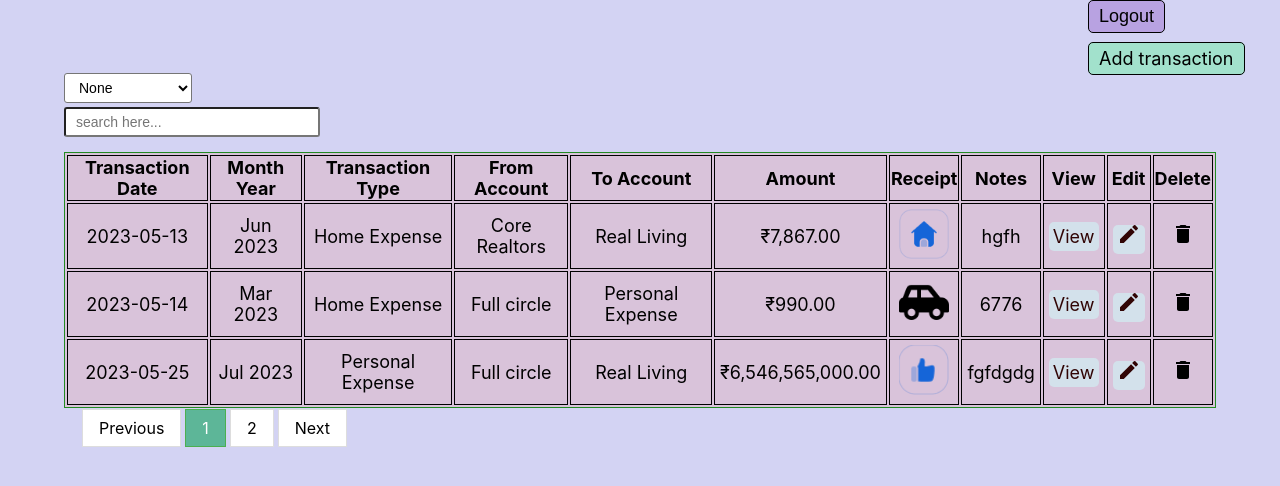
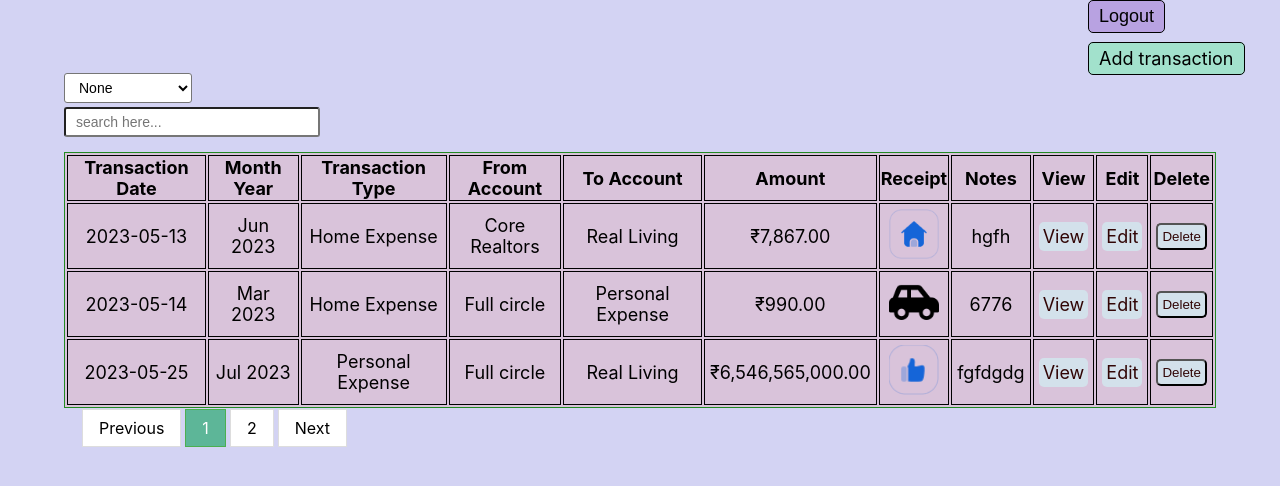
Before and after one commit to Priyaparmar5/priyaparmar_finance-tracker, a React (Create React App) app: page /ViewData in a window 1280 px wide. Shown: the top 486 px of the page. Built offline with nearby package versions, Linux system fonts and the light colour scheme; sample sign-in values are in the browser's storage.

Commit message:
bug solved in delete

```diff
--- a/package.json
+++ b/package.json
@@ -9,6 +9,7 @@
     "@testing-library/user-event": "^13.5.0",
     "react": "^18.2.0",
     "react-dom": "^18.2.0",
+    "react-error-boundary": "^4.0.4",
     "react-hook-form": "^7.43.9",
     "react-redux": "^8.0.5",
     "react-router-dom": "^6.10.0",
--- a/src/components/Table.js
+++ b/src/components/Table.js
@@ -1,17 +1,16 @@
 import React, { useState, useEffect } from "react";
 import "../App.css";
 import { Link, Outlet, json, useNavigate, useParams } from "react-router-dom";
-import DeleteIcon from "@mui/icons-material/Delete";
-import EditIcon from "@mui/icons-material/Edit";
 import Pagination from "./Pagination";
 import Search from "./Search";
 import { useGlobalContext } from "../context/TransactionContext";
 
 function Table(props) {
   const tabledData = props.tableRecords;
+  const handleDelete = props.handleDelete;
   //const tabledData = props.tableRecords;
 
-  const { transactionData, setTransactionData } = useGlobalContext(tabledData);
+  const { transactionData, setTransactionData } = useGlobalContext();
 
   const [state, setState] = useState({
     transactionDate: "",
@@ -33,6 +32,7 @@ function Table(props) {
   const recordsPerPage = 3;
   const lastIndex = currentPage * recordsPerPage;
   const firstIndex = lastIndex - recordsPerPage;
+  const [grpVal,setGrpVal] = useState("");
 
   const records = [...myLocalStorageData].slice(firstIndex, lastIndex);
   //const groupData = [...groupData].slice(firstIndex, lastIndex);
@@ -64,44 +64,34 @@ function Table(props) {
   console.log(records, "records");
 
 
-  const handleDelete = (outIndex) => {
-    console.log(transactionData,"ttttt");
-    console.log(outIndex,"tttttn");
-    let val = myLocalStorageData.filter((data, inIndex) => {
-      if (outIndex !== inIndex) {
-        console.log(outIndex, "out");
-        console.log(inIndex, "in");
-        console.log(data, "data");
+  // const handleDelete = (outIndex) => {
+  //   console.log(transactionData,"ttttt");
+  //   console.log(outIndex,"tttttn");
+  //   let val = myLocalStorageData.filter((data, inIndex) => {
+  //     if (outIndex !== inIndex) {
+  //       console.log(outIndex, "out");
+  //       console.log(inIndex, "in");
+  //       console.log(data, "data");
 
-        return data;
-      }
-    });
+  //       return data;
+  //     }
+  //   });
 
-    setMyLocalStorageData(val);
-    console.log(val,"vallll");
-    //localStorage.setItem("key", JSON.stringify(val));
-  };
+  //   setMyLocalStorageData(val);
+  //   console.log(val,"vallll");
+  //   //localStorage.setItem("key", JSON.stringify(val));
+  // };
 
-  // const sortingMonth = (col) => {
-  //   if (col === "monthYear") {
-  //     const sortedData = [...myLocalStorageData];
 
-  //     sortedData.sort((a, b) => {
-  //       const dateA = new Date(a["monthYear"]);
-  //       const dateB = new Date(b["monthYear"]);
-  //       if (dateA < dateB) {
-  //         return order === "asc" ? -1 : 1;
-  //       }
-  //       if (dateA > dateB) {
-  //         return order === "asc" ? 1 : -1;
-  //       }
-  //       return 0;
-  //     });
-
-  //     //setMyLocalStorageData(sortedData);
-  //     //setOrder("DSC");
-  //   }
-  // };
+//   const handleDelete = (id) => {
+//     // differ();
+//     console.log(id,">");
+//     const cloneDelete = [...myLocalStorageData];
+//     const deletedData = cloneDelete.filter((value) => parseInt(value.id) !== parseInt(id));
+//     console.log(deletedData, ">>>>>>>>");
+//     setMyLocalStorageData(deletedData);
+//     // setCurrentPage(1);
+// };
 
   const sorting = (col) => {
     setCurrentPage(1);
@@ -204,11 +194,11 @@ function Table(props) {
               <td>
                 {" "}
                 <Link to={`/add/${item.id}`} className="post">
-                  <EditIcon></EditIcon>
+                  Edit
                 </Link>
               </td>
               <td>
-                <DeleteIcon onClick={() => handleDelete(item.id)}></DeleteIcon>
+                <button   className="post" onClick={() => handleDelete(item.id)}>Delete</button>
               </td>
             </tr>
           ))}
--- a/src/components/ViewData.js
+++ b/src/components/ViewData.js
@@ -19,6 +19,7 @@ function ViewData() {
   //const groupData = [...groupData].slice(firstIndex, lastIndex);
 
   const page = Math.ceil(myLocalStorageData.length / recordsPerPage);
+  const [grpVal,setGrpVal] = useState("");
 
   const {transactionData,setTransactionData} = useGlobalContext();
 
@@ -27,6 +28,10 @@ function ViewData() {
 
     navigate("/public/login");
   };
+
+  useEffect(() => {
+    setTransactionData(transactionData);
+}, [transactionData]);
 
   // const handleDelete = (outIndex) => {
   //   console.log(transactionData,"ttttt");
@@ -45,33 +50,47 @@ function ViewData() {
   //   console.log(val,"vallll");
   //   //localStorage.setItem("key", JSON.stringify(val));
   // };
+
+//   useEffect(() => {
+//     handleGroupChange(grpVal)
+// }, []);
+
   const {id} = useParams();
 
   const handleDelete = (id) => {
     let updatedData = [];
     if (id) {
-      if (!myLocalStorageData) {
-        updatedData = transactionData.filter(obj => obj != id);
+
+      console.log(id,">");
+//     const deleteData = [...myLocalStorageData];
+//     const deletedData = deleteData.filter((value) => parseInt(value.id) !== parseInt(id));
+//     console.log(deletedData, ">>>>>>>>");
+//     setMyLocalStorageData(deletedData);
+      if (myLocalStorageData) {
+        const deleteData = [...transactionData];
+        console.log(deleteData,"deleteDddd");
+        updatedData = deleteData.filter((obj) => parseInt(obj.id) !== parseInt(id));
+        console.log(updatedData, ">>>>>>>>");
         setTransactionData(updatedData);
       }
       else {
         Object.keys(groupData).forEach((groupCol) => {
           updatedData = updatedData.concat(
-            groupData[groupCol] = groupData[groupCol].filter((item) => item.id != id)
+            groupData[groupCol] = groupData[groupCol].filter((item) => item.id !== id)
           )
         });
         setGroupData((prevGrpData) => {
           const newGrpId = {};
           Object.keys(prevGrpData).forEach((groupCol) => {
-            newGrpId[groupCol] = prevGrpData[groupCol].filter((item) => item.id != id)
+            newGrpId[groupCol] = prevGrpData[groupCol].filter((item) => item.id !== id)
           });
           return newGrpId;
         });
-        setMyLocalStorageData(updatedData);
+        setGroupData(updatedData);
       }
     }
     else {
-      updatedData = [...myLocalStorageData]
+      updatedData = [...groupData]
     }
     setTransactionData(updatedData)
   }
@@ -85,7 +104,8 @@ function ViewData() {
     console.log(val, "valll");
     const arr = [...localData];
     console.log(arr, "arrrr");
-
+    if(e.target){
+      setGrpVal(e.target.value)
     if (val) {
       arr.forEach((item) => {
         const result = item[val];
@@ -99,6 +119,20 @@ function ViewData() {
     } else {
       setGroupData([]);
     }
+  }
+  else{
+    if(e){
+      arr.forEach((item) => {
+        const result = item[e];
+        console.log(result, "grpatataaaaa");
+        resultdata[result] = resultdata[result] ?? [];
+        resultdata[result].push(item);
+        //resultdata = item[val]
+        console.log(resultdata[result], "grpresulttt");
+      });
+      setGroupData(resultdata);
+    }
+  }
     console.log(resultdata, "resulttttt");
   };
 
@@ -133,7 +167,7 @@ function ViewData() {
 
             {groupData.length === 0 ? (
               <>
-                <Table tableRecords={localData} handleDelete={handleDelete}  />
+                <Table tableRecords={localData}  handleDelete={handleDelete}/>
                 <br></br>
               </>
             ) : (
@@ -142,7 +176,7 @@ function ViewData() {
                   {data !== "undefined" ? (
                     <>
                       <h3> Group by: {data}</h3>
-                      <Table tableRecords={groupData[data]} handleDelete={handleDelete}/>
+                      <Table tableRecords={groupData[data]}  handleDelete={handleDelete} />
                     </>
                   ) : null}
                 </>
--- a/src/index.js
+++ b/src/index.js
@@ -1,46 +1,26 @@
-import React from 'react';
-import ReactDOM from 'react-dom/client';
+import React from "react";
+import ReactDOM from "react-dom/client";
 import { BrowserRouter, Routes, Route } from "react-router-dom";
-import './index.css';
+import "./index.css";
 
-import Unauth from './Services/Unauth'
-import ProtectedRoutes from './Services/ProtectedRoutes';
-import {TransactionContext} from "../src/context/TransactionContext"
+import Unauth from "./Services/Unauth";
+import ProtectedRoutes from "./Services/ProtectedRoutes";
+import { TransactionContext } from "../src/context/TransactionContext";
 //import EditTransaction from './components/EditTransaction';
 
+export default function App() {
+  return (
+    <TransactionContext>
+      <BrowserRouter>
+        <Routes>
+          <Route path="/public/*" element={<Unauth />} />
 
-export default function App()
-{
-  return(
-    <TransactionContext>
-    <BrowserRouter>
-    <Routes>
-    <Route path="/public/*" element={<Unauth/>} />
-
-
-    {/* <Route path="/login" element={<Login />}/>
-    <Route path="/registration" element={<Registration />}/> */}
-
-    <Route path='*' element={<ProtectedRoutes/>} />
-
-        {/* <Route path="/" element={<Home />}/>
-        <Route path="/add" element={<TransactionForm />}/>
-        <Route path='/add/:id' element={<TransactionForm />}/>
-        <Route path="/search" element={<Search />}/>
-        <Route path="/ViewData" element={<ViewData />}/>
-        <Route path="/transaction/viewDetail" element={<ViewDetail />}/>
-        <Route path="/page?" element={<Pagination />}/> */}
-
-    {/* <Route path="/transaction/edit" element={<EditTransaction />}/> */}
-
-    </Routes>
-    </BrowserRouter>
+          <Route path="*" element={<ProtectedRoutes />} />
+        </Routes>
+      </BrowserRouter>
     </TransactionContext>
-  )
+  );
 }
 
-
-const root = ReactDOM.createRoot(document.getElementById('root'));
-root.render(
-    <App />
-);
+const root = ReactDOM.createRoot(document.getElementById("root"));
+root.render(<App />);
```
Also changed, not shown: src/components/TransactionForm.js (+16 -10 lines), 1 other file (tests, documents, lock files or other folders).
